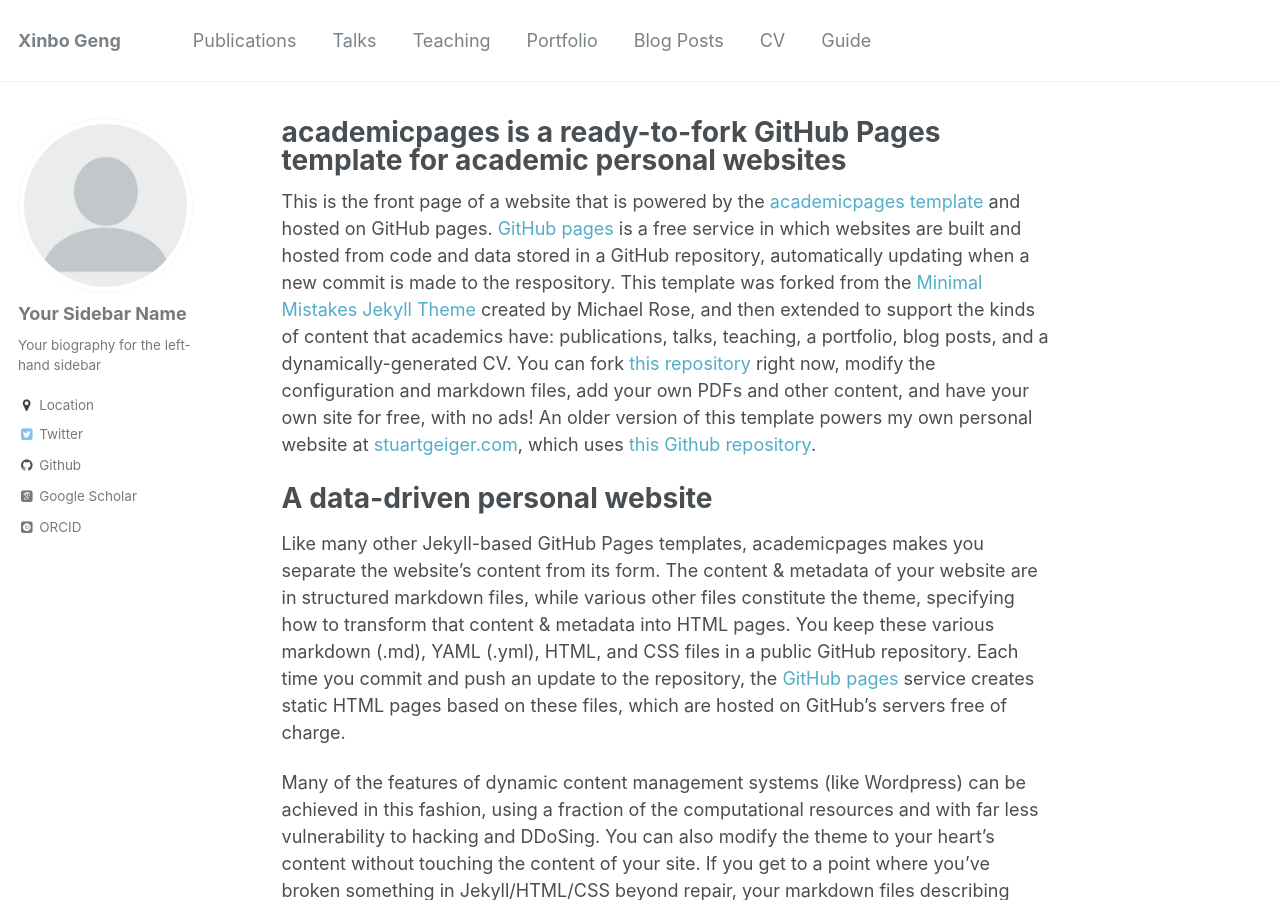
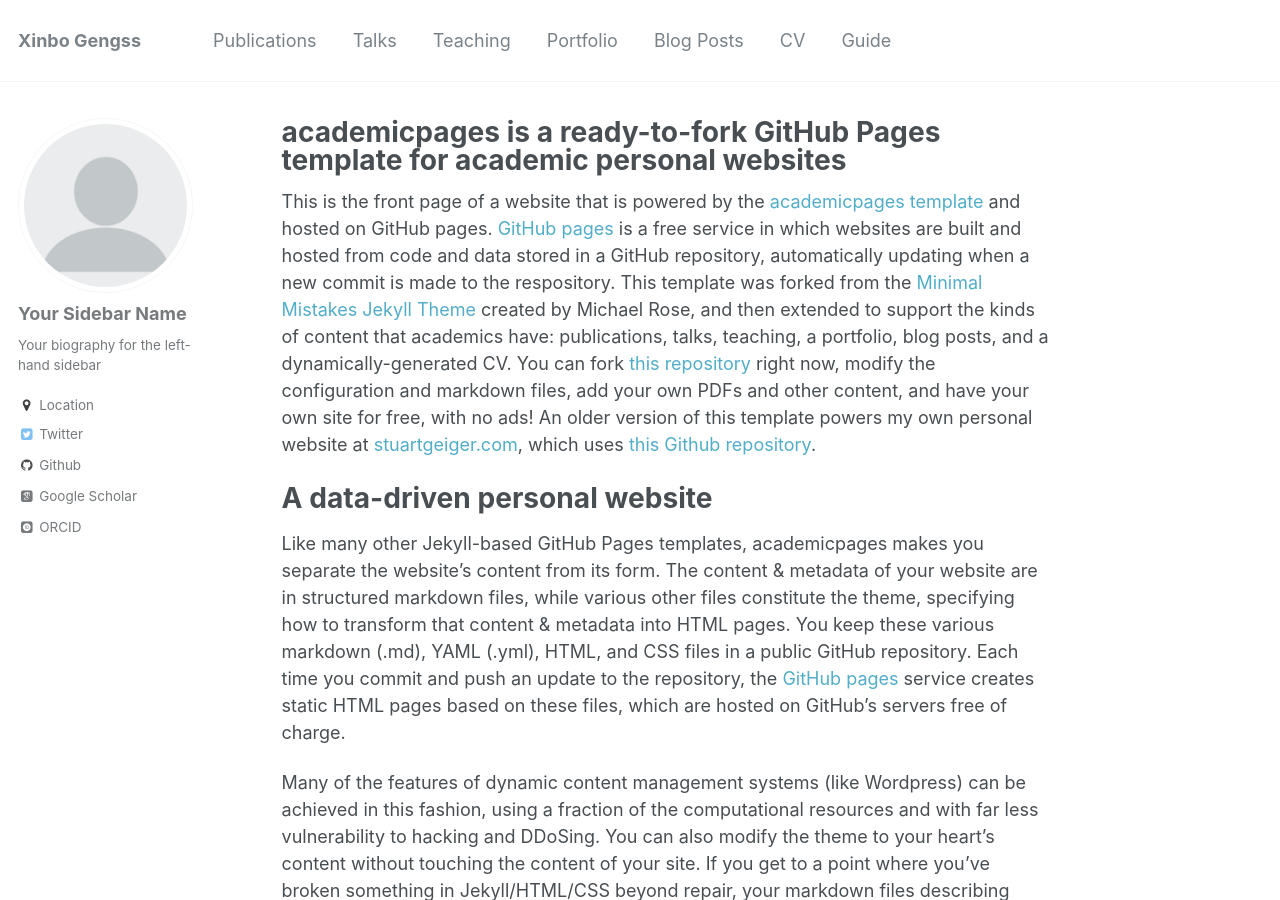
Before and after one commit to xb00dx/xb00dx.github.io, a Jekyll site: the page built from _pages/about.md, in a window 1280 px wide and 900 px high. Built offline with Jekyll 4.4.1, drawn with Linux system fonts in a browser that asks for light colours; some web fonts are replaced.

Commit message:
Update _config.yml

```diff
--- a/_config.yml
+++ b/_config.yml
@@ -7,7 +7,7 @@
 
 # Site Settings
 locale                   : "en-US"
-title                    : "Xinbo Geng"
+title                    : "Xinbo Gengss"
 title_separator          : "-"
 name                     : &name "Xinbo Geng"
 description              : &description "personal description"
```
